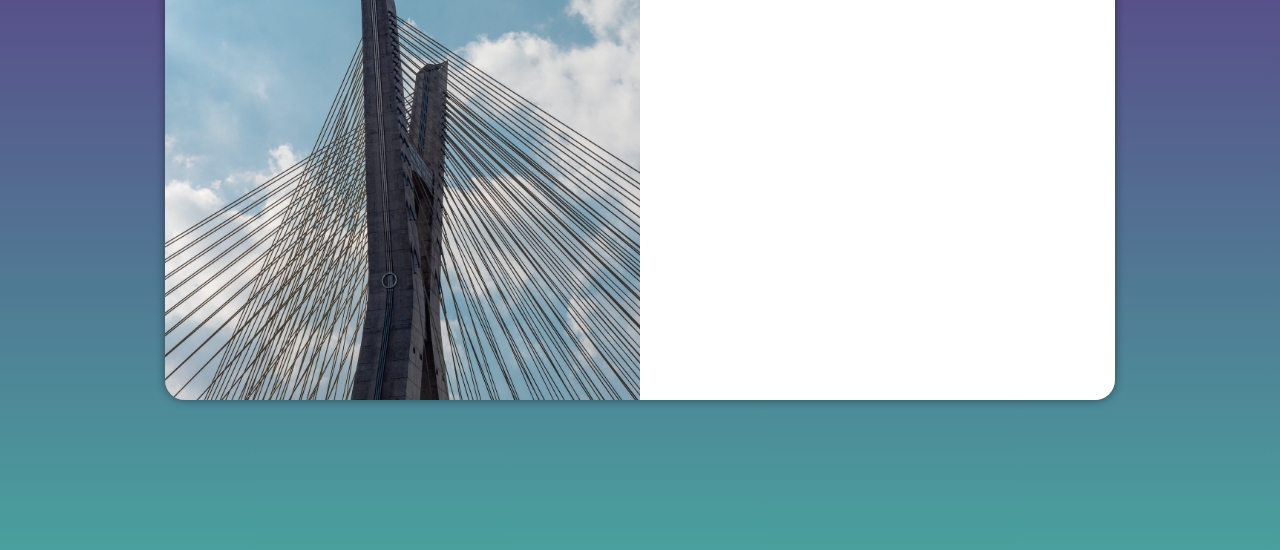
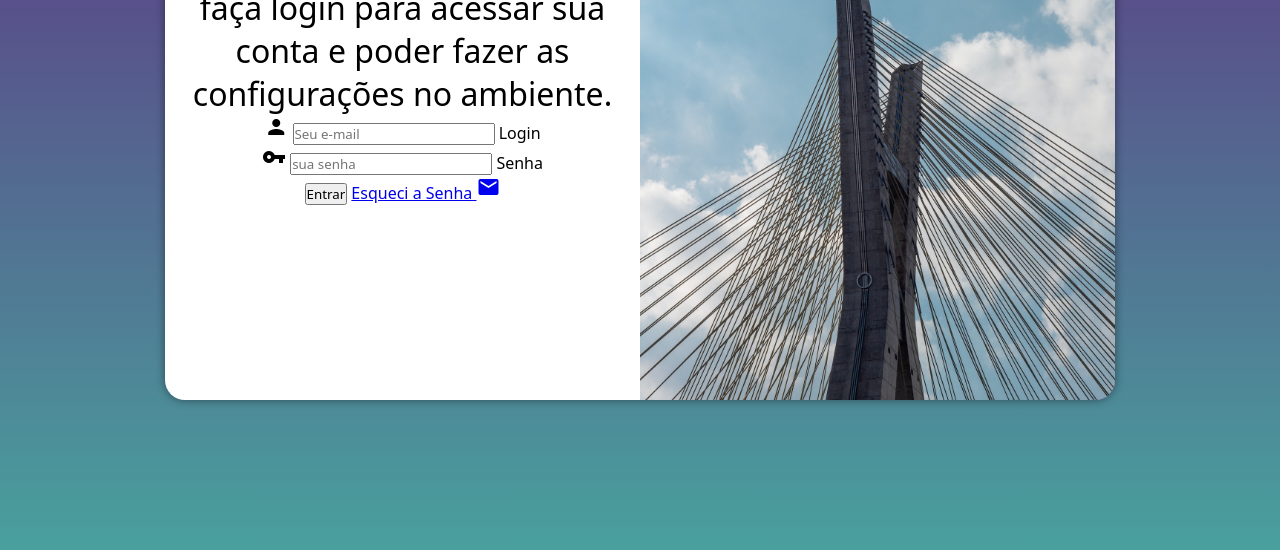
Before and after one commit to marcelocarvalho10/projeto-login, a plain HTML site: page index.html in a window 1280 px wide. Shown: the part 250-800 px from the top of the page. Drawn offline with Linux system fonts and the light colour scheme.

Commit message:
adicionei o formulário

```diff
--- a/estilos/media-query.css
+++ b/estilos/media-query.css
@@ -19,6 +19,9 @@
         float: right;
         width: 70%;
     }
+    div#formulario > p{
+        font-size: 1.2em
+    }
 }
 @media screen and (min-width: 992px) {
     body{
@@ -28,12 +31,15 @@
         width: 950px;
     }
     section#login > div#imagem{
-        float: left;
+        float: right;
         width: 50%;
         height: 100%;
     }
     section#login > div#formulario{
-        float: right;
+        float: left;
         width: 50%;
     }
+    div#formulario > p{
+        font-size: 2em
+    }
 }
--- a/estilos/style.css
+++ b/estilos/style.css
@@ -50,3 +50,10 @@ section#login > div#formulario{
     padding: 10px;
 
 }
+div#formulario{
+    text-align: center;
+    margin-bottom: 10px;
+}
+div#formulario > p{
+    font-size: 0.8em
+}
--- a/index.html
+++ b/index.html
@@ -4,6 +4,8 @@
     <meta charset="UTF-8">
     <meta name="viewport" content="width=device-width, initial-scale=1.0">
     <title>Login</title>
+    <link href="https://fonts.googleapis.com/icon?family=Material+Icons"
+      rel="stylesheet">
     <link rel="stylesheet" href="estilos/style.css">
     <link rel="stylesheet" href="estilos/media-query.css">
 </head>
@@ -16,8 +18,21 @@
             <div id="formulario">
                 <h1>Login</h1>
                 <p>seja bem-vindo(a) novamente. faça login para acessar sua conta e poder fazer as configurações no ambiente.</p>
-                <form action="login.php" method="post">
-
+                <form action="login.php" method="post" autocomplete="on">
+                    <div class="campo">
+                        <span class="material-icons">person</span>
+                        <input type="email" name="login" id="ilogin" placeholder="Seu e-mail" autocomplete="email" required maxlength="30">
+                        <label for="ilogin">Login</label>
+                    </div>
+                    <div class="campo">
+                        <span class="material-icons">vpn_key</span>
+                        <input type="password" name="senha" id="isenha" placeholder="sua senha" autocomplete="current-password" required minlength="8" maxlength="20">
+                        <label for="isenha">Senha</label>
+                    </div>
+                    <input type="submit" value="Entrar">
+                    <a href="esqueci.html">
+                        Esqueci a Senha <span class="material-icons">mail</span>
+                    </a>
                 </form>
             </div>
         </section>
```
